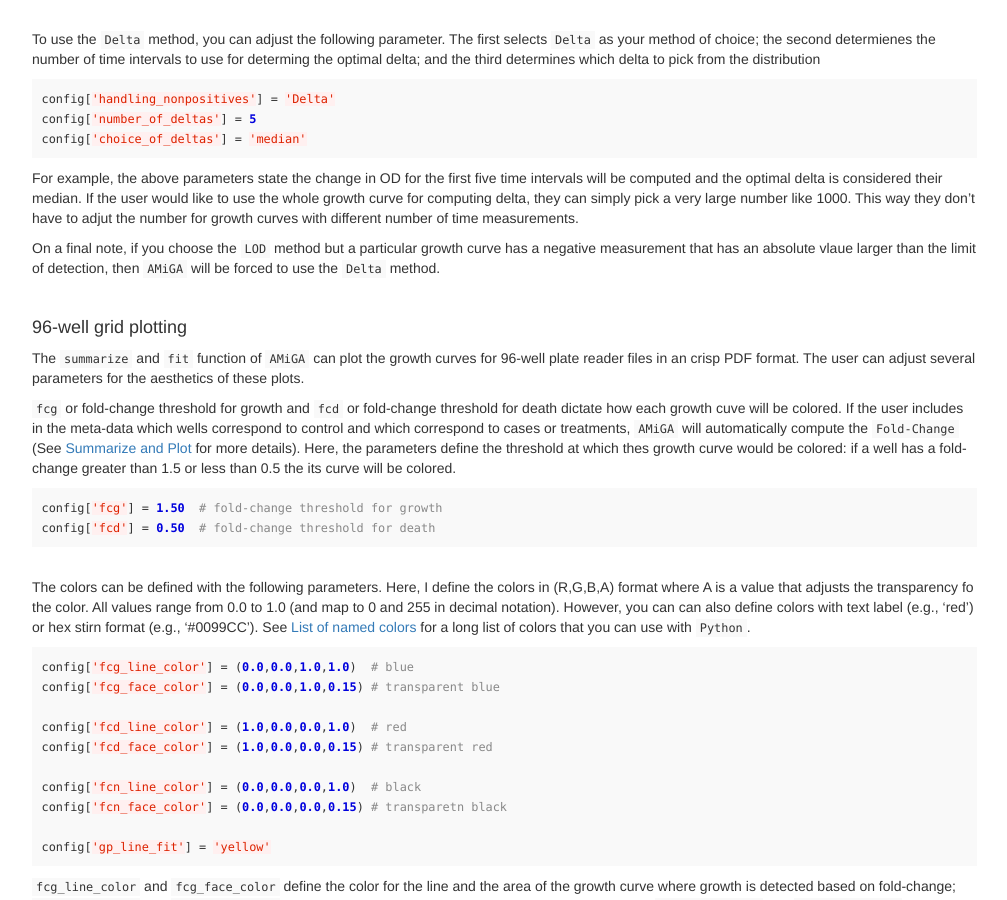
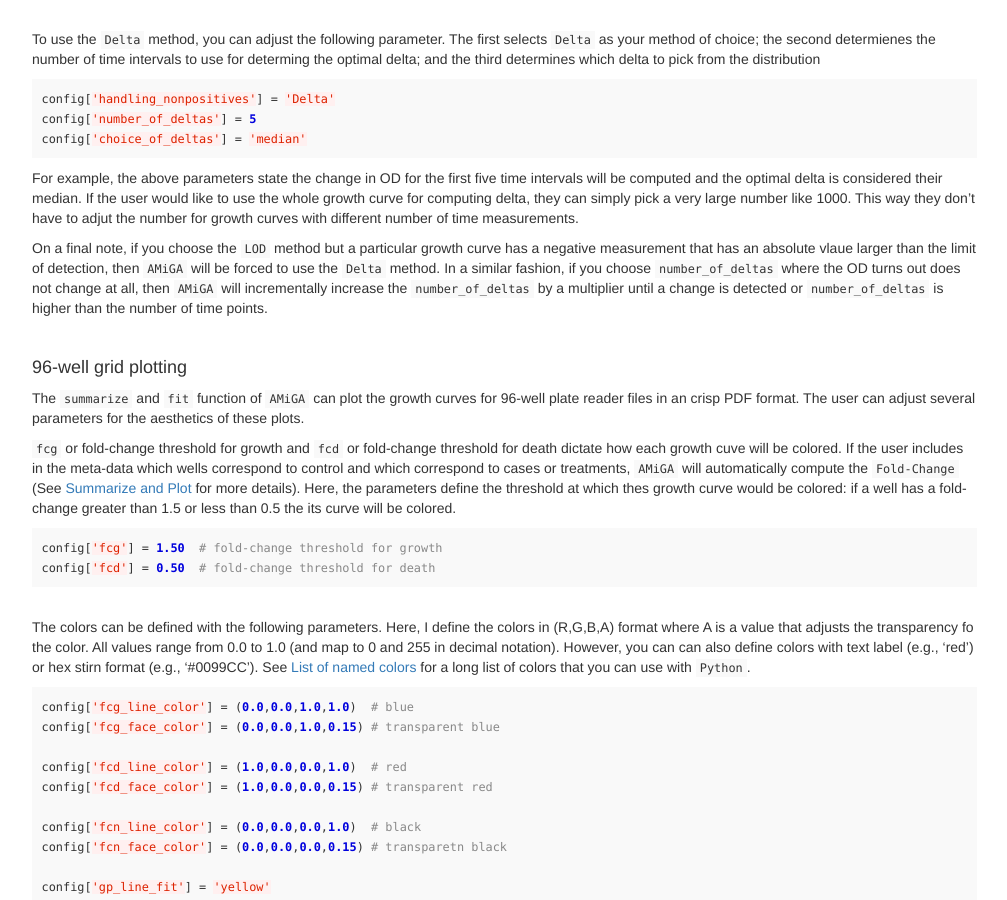
Before and after one commit to firasmidani/amiga, a Jekyll site: the page built from docs/_posts/2021-04-18-configuration.md, in a window 1280 px wide and 900 px high, scrolled down 1920 px. Shown: the whole window, without its empty margins (233-1240 px from the left). Built offline with Jekyll 4.4.1, drawn with Linux system fonts in a browser that asks for light colours; formulas are drawn with MathJax 3.

Commit message:
docs: update

```diff
--- a/docs/_posts/2021-04-18-configuration.md
+++ b/docs/_posts/2021-04-18-configuration.md
@@ -93,7 +93,7 @@ config['choice_of_deltas'] = 'median'
 
 For example, the above parameters state the change in OD for the first five time intervals will be computed and the optimal delta is considered their median. If the user would like to use the whole growth curve for computing delta, they can simply pick a very large number like 1000. This way they don't have to adjut the number for growth curves with different number of time measurements.
 
-On a final note, if you choose the `LOD` method but a particular growth curve has a negative measurement that has an absolute vlaue larger than the limit of detection, then `AMiGA` will be forced to use the `Delta` method.
+On a final note, if you choose the `LOD` method but a particular growth curve has a negative measurement that has an absolute vlaue larger than the limit of detection, then `AMiGA` will be forced to use the `Delta` method. In a similar fashion, if you choose `number_of_deltas` where the OD turns out does not change at all, then `AMiGA` will incrementally increase the `number_of_deltas` by a multiplier until a change is detected or `number_of_deltas` is higher than the number of time points.
 
 <br />
 #### 96-well grid plotting
```
Also changed, not shown: docs/_posts/2020-04-16-command-line-interface.md (+1 -0 lines).
